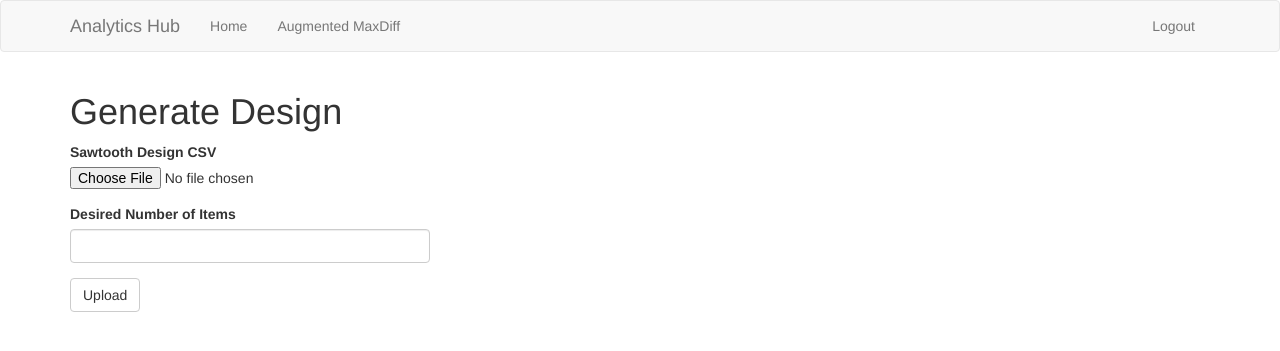
After one commit to ScottGuthart/analytics, a Flask app: page /augmd/designer in a window 1280 px wide. The commit adds this page. Shown: the top 351 px of the page. Run offline with Flask 2, Linux system fonts and the light colour scheme; a user stored in the database is signed in; tables that the repository leaves empty hold one stand-in row (values such as "Sample post"); some libraries are stand-ins or nearby versions.

Commit message:
added augmd designer

```diff
--- a/app/augmd/forms.py
+++ b/app/augmd/forms.py
@@ -1,10 +1,20 @@
 from flask_wtf import FlaskForm
-from flask_wtf.file import FileField, FileRequired, DataRequired, FileAllowed
-from wtforms import SubmitField
+from flask_wtf.file import FileField, FileRequired, FileAllowed
+from wtforms import SubmitField, IntegerField
+from wtforms.validators import ValidationError,  InputRequired
 
-class FileForm(FlaskForm):
+class PairsForm(FlaskForm):
     max_diff_data = FileField('Max Diff Data', validators=[FileRequired(), FileAllowed(['xlsx'])])
     ranking_data = FileField('Ranking Data', validators=[FileRequired(), FileAllowed(['xlsx'])])
     design = FileField('Max Diff Design', validators=[FileRequired(), FileAllowed(['xlsx'])])
     win_loss_rates = FileField('Win / Loss Rates', validators=[FileRequired(), FileAllowed(['xlsx'])])
     submit = SubmitField('Upload', validators=[])
+
+class DesignForm(FlaskForm):
+    design = FileField('Sawtooth Design CSV', validators=[FileRequired(), FileAllowed(['csv'])])
+    num_to_keep = IntegerField('Desired Number of Items', validators=[InputRequired()])
+    submit = SubmitField('Upload', validators=[])
+
+    def validate_num_to_keep(self, num_to_keep):
+        if num_to_keep.data < 10:
+            raise ValidationError("Please enter the number of items you'd like in the final design here")
--- a/app/augmd/routes.py
+++ b/app/augmd/routes.py
@@ -1,6 +1,6 @@
 # todo: write method to save form files
 from app.augmd import bp
-from app.augmd.forms import FileForm
+from app.augmd.forms import PairsForm, DesignForm
 from werkzeug.utils import secure_filename
 import os
 from flask import render_template, send_file, flash, current_app
@@ -8,20 +8,22 @@ import pandas as pd
 import numpy as np
 from tempfile import mkstemp
 from zipfile import ZipFile
-from flask_login import login_required, current_user
+from flask_login import login_required
 from app.auth.confirm import check_confirmed
+from app.augmd.pairs import prep, pairs
+from app.augmd.save_user_file import save_user_file
+from app.augmd.designer import designer
 
-@bp.route('/', methods=['GET','POST'])
-@bp.route('/index', methods=['GET','POST'])
+@bp.route('/pairs', methods=['GET','POST'])
 @login_required
 @check_confirmed
-def index():
-    form = FileForm()
+def create_pairs():
+    form = PairsForm()
     if form.validate_on_submit():
-        md = pd.read_excel(save_excel(form.max_diff_data.data, 'md'))
-        rank = pd.read_excel(save_excel(form.ranking_data.data, 'rank'))
-        design = pd.read_excel(save_excel(form.design.data, 'design'))
-        wl_rates = list(pd.read_excel(save_excel(form.win_loss_rates.data, 'wl_rates'))['Wins'].values)
+        md = pd.read_excel(save_user_file(form.max_diff_data.data, 'md', 'xlsx'))
+        rank = pd.read_excel(save_user_file(form.ranking_data.data, 'rank', 'xlsx'))
+        design = pd.read_excel(save_user_file(form.design.data, 'design', 'xlsx'))
+        wl_rates = list(pd.read_excel(save_user_file(form.win_loss_rates.data, 'wl_rates', 'xlsx'))['Wins'].values)
         wl_rates = [int(r) for r in wl_rates if not np.isnan(r)]
 
         data = prep(md, rank)
@@ -45,152 +47,20 @@ def index():
         #return send_file(output_filename, mimetype='text/csv',as_attachment=True)
         return send_file(zip_fn, mimetype='application/zip',as_attachment=True)
 
-    return render_template('augmd/index.html', title="Augmented MaxDiff", form=form)
+    return render_template('augmd/pairs.html', title="Augmented MaxDiff Pairs", form=form)
 
+@bp.route('/designer', methods=['GET','POST'])
+@login_required
+@check_confirmed
+def create_design():
+    form = DesignForm()
+    if form.validate_on_submit():
+        design = pd.read_csv(save_user_file(form.design.data, 'design', 'csv'))
+        num_to_keep = form.num_to_keep.data
 
-def save_excel(data, name):
-    if not os.path.exists(current_app.instance_path):
-        os.mkdir(current_app.instance_path)
-    if not os.path.exists(os.path.join(current_app.instance_path, 'files')):
-        os.mkdir(os.path.join(current_app.instance_path, 'files'))
-    if not os.path.exists(os.path.join(current_app.instance_path, 'files', current_user.username)):
-        os.mkdir(os.path.join(current_app.instance_path, 'files', current_user.username))
-    filename = os.path.join(current_app.instance_path, 'files', current_user.username, f'{name}.xlsx')
-    data.save(filename)
-    return filename
+        design = designer(design, num_to_keep)
+        output_filename = save_user_file(data=None, name='output', ext='csv')
+        design.to_csv(output_filename, index=False)
+        return send_file(output_filename, mimetype='text/csv',as_attachment=True)
 
-def prep(md, rank):
-    # md file
-    w_cols =  [col for col in md if col.startswith("*MDWORST")] ## Include support for custom prefix or set format
-    b_cols =  [col for col in md if col.startswith("*MDBEST")]
-
-    ordered_bw = []
-    for i in range(0, len(b_cols)):
-        ordered_bw.append(b_cols[i])
-        ordered_bw.append(w_cols[i])
-
-    md_cols = ['responseid', 'respid', 'hVersion'] + ordered_bw
-
-    final_md = md[md_cols].copy()
-    md_col_names = ['responseid','respid','maxdiffversion']
-    for i in range(1, len(b_cols)+1):
-        md_col_names.append(f'B{i}')
-        md_col_names.append(f'W{i}')
-    final_md.columns = md_col_names
-
-    # rank file
-
-    #r_cols = [col for col in rank if col.startswith('*RANK')]
-    b_ranks = [col for col in rank if col.startswith('*RANKBEST')]
-    w_ranks = [col for col in rank if col.startswith('*RANKWORST')]
-
-    rank_data = {}
-    for i in range(0, len(rank)):
-        best_ranks = rank[b_ranks].loc[i][(~rank[b_ranks].loc[i].isna())].sort_values()
-        best_list = [int(item.split('_')[1]) for item in best_ranks.index]
-
-        worst_ranks = rank[w_ranks].loc[i][(~rank[w_ranks].loc[i].isna())].sort_values()
-        worst_list = [int(item.split('_')[1]) for item in worst_ranks.index]
-
-        rank_data[ rank.loc[i]['respid'] ] = best_list + worst_list
-
-    rank_col_names = []
-    rank_col_names += [f'Best{i}' for i in range(1, len(best_list)+1)]
-    rank_col_names += [f'Worst{i}' for i in range(1, len(worst_list)+1)]
-
-    final_ranks = pd.DataFrame.from_dict(rank_data, orient='index', columns=rank_col_names)
-    final_ranks.reset_index(inplace = True)
-    final_ranks.columns = ['respid'] + list(final_ranks.columns[1:])
-
-    final_ranks.head(1)
-
-    ## Merge MD and Rank files
-    final_prepped = final_md.merge(final_ranks,on='respid',how='outer')
-    final_prepped.set_index('responseid', inplace = True)
-
-    return final_prepped
-
-def pairs(data, design, wl_rates):
-    md_tasks = max([int(col[1:]) for col in data.columns if col.startswith('B') and len(col)< 4])
-    ranked_items = max([int(col[4:]) for col in data.columns if col.startswith('Best')])
-    rank_cols = data.columns[-ranked_items*2:]
-    md_cols = [col for col in data.columns if len(col) < 5]
-
-    streamlined_data = []
-    streamlined_cols = ['CaseID', 'Set', 'Position', 'Items', 'Response']
-    key_data = []
-    key_cols = ['respid', 'Choice Set', 'Item A', 'Item B']
-    middle_data = []
-    middle_cols = ['respid', 'Version', 'Task', 'Middle A', 'Middle B']
-
-    for i in data.index: # for each respondent
-        rank_data = data.loc[i][rank_cols]
-        best_ranks = rank_data[:ranked_items]
-        worst_ranks = rank_data[ranked_items:]
-
-        # create pairs from ranks (one down)
-    #     best_pairs = [[best_ranks[i], best_ranks[i+1]] for i in range(0, ranked_items-1)]
-    #     worst_pairs = [[worst_ranks[i], worst_ranks[i+1]] for i in range(0, ranked_items-1)]
-
-        # create pairs from ranks (differential)
-        best_pairs = []
-        worst_pairs = []
-
-        # keep track of items
-        best_labels = []
-        worst_labels = []
-
-        for r, best in enumerate(best_ranks): # r = rank of current item
-            for w in range(0, wl_rates[r]): # wl_rates[r] = number of wins for current item
-                best_pairs.append([best, best_ranks[r+1+w]])
-                best_labels.append([f'Best{r+1}', f'Best{r+1+w+1}'])
-
-        for r, worst in enumerate(worst_ranks): # r = rank of current item
-            for l in range(0, wl_rates[-1-r]): # wl_rates[-1-r] = number of wins for current item (goes backwards through list)
-                worst_pairs.append([worst_ranks[r-1-l], worst])
-                worst_labels.append([f'Worst{r+1}', f'Worst{r-1-l+1}'])
-
-
-        md_data = data.loc[i][md_cols]
-        version = int( data.loc[i]['maxdiffversion'] )
-        respid = int( data.loc[i]['respid'] )
-
-        md_pairs_BvM = []
-        md_pairs_MvW = []
-        BvM_labels = []
-        MvW_labels = []
-
-        # create pairs from MD data
-        for task in range(1, md_tasks+1):
-            items = design[(design['Version'] == version) & (design['Set'] == task)].values[0][2:] # removes version and task cols, selecting only items
-            items = items[~np.isnan(items)] # removes blank items
-
-            best = md_data[(task-1)*2] # finds appropriate best data index from current task...
-            worst = md_data[(task-1)*2+1] #... if current task = 2, best = 2, worst = 3  check out the structure of md_data to understand (B1, W1, B2, W2)
-
-            middles = [item for item in items if item not in [best, worst]] # a list of all items in the design that aren't best or worst
-            middle_data += [ [respid, version, task] + middles ]
-#             md_pairs_BvM.append([best, worst])
-#             BvM_labels.append([f'B{task}', f'W{task}'])
-            for m, middle in enumerate(middles):
-                md_pairs_BvM.append([best, middle])
-                md_pairs_MvW.append([middle, worst])
-                BvM_labels.append([f'B{task}', f'M{task}{chr(ord("A")+m)}'])
-                MvW_labels.append([f'M{task}{chr(ord("A")+m)}', f'W{task}'])
-
-        all_pairs = best_pairs + md_pairs_BvM + md_pairs_MvW + worst_pairs
-        all_labels = best_labels + BvM_labels + MvW_labels + worst_labels
-
-        key_data += [ [i, l+1, all_labels[l][0], all_labels[l][1]] for l in range(0, len(all_labels)) ]
-
-        for s, pair in enumerate(all_pairs):
-            streamlined_data.append([respid, s+1, 1, pair[0], 1])
-            streamlined_data.append([respid, s+1, 2, pair[1], -1])
-
-    streamlined_df = pd.DataFrame(streamlined_data, columns = streamlined_cols)
-    key_df = pd.DataFrame(key_data, index=range(1, len(key_data)+1), columns=key_cols)
-    key_df.set_index('respid', inplace=True)
-    middle_df = pd.DataFrame(middle_data, columns=middle_cols)
-    middle_df.set_index('respid', inplace=True)
-
-    return streamlined_df, key_df, middle_df
+    return render_template('augmd/designer.html', title="Augmented MaxDiff Designer", form=form)
--- /dev/null
+++ b/app/templates/augmd/designer.html
@@ -0,0 +1,11 @@
+{% extends 'base.html' %}
+{% import 'bootstrap/wtf.html' as wtf %}
+
+{% block app_content %}
+    <h1>Generate Design</h1>
+    <div class="row">
+        <div class="col-md-4">
+            {{ wtf.quick_form(form) }}
+        </div>
+    </div>
+{% endblock %}
--- a/app/templates/base.html
+++ b/app/templates/base.html
@@ -1,8 +1,12 @@
 {% extends 'bootstrap/base.html' %}
+{% import "bootstrap/fixes.html" as fixes %}
 
 {% block head %}
 {{super()}}
 <link rel="shortcut icon" href="{{ url_for('static', filename='favicon.ico') }}">
+<script src="https://code.jquery.com/jquery-3.3.1.slim.min.js" integrity="sha384-q8i/X+965DzO0rT7abK41JStQIAqVgRVzpbzo5smXKp4YfRvH+8abtTE1Pi6jizo" crossorigin="anonymous"></script>
+<script src="https://cdnjs.cloudflare.com/ajax/libs/popper.js/1.14.3/umd/popper.min.js" integrity="sha384-ZMP7rVo3mIykV+2+9J3UJ46jBk0WLaUAdn689aCwoqbBJiSnjAK/l8WvCWPIPm49" crossorigin="anonymous"></script>
+<script src="https://stackpath.bootstrapcdn.com/bootstrap/4.1.3/js/bootstrap.min.js" integrity="sha384-ChfqqxuZUCnJSK3+MXmPNIyE6ZbWh2IMqE241rYiqJxyMiZ6OW/JmZQ5stwEULTy" crossorigin="anonymous"></script>
 {% endblock %}
 
 {% block title %}
@@ -13,7 +17,7 @@
     <nav class="navbar navbar-default">
         <div class="container">
             <div class="navbar-header">
-                <button type="button" class="navbar-toggle collapsed" data-toggle="collapse" data-target="#bs-example-navbar-collapse-1" aria-expanded="false">
+                <button type="button" class="navbar-toggle collapsed" data-toggle="collapse" data-target="#navbarNavDropdown" aria-controls="navbarNavDropdown" aria-expanded="false" aria-label="Toggle navigation">
                     <span class="sr-only">Toggle navigation</span>
                     <span class="icon-bar"></span>
                     <span class="icon-bar"></span>
@@ -21,12 +25,18 @@
                 </button>
                 <a class="navbar-brand" href="{{ url_for('main.index') }}">Analytics Hub</a>
             </div>
-            <div class="collapse navbar-collapse" id="bs-example-navbar-collapse-1">
+            <div class="collapse navbar-collapse" id="navbarNavDropdown">
                 <ul class="nav navbar-nav">
                     <li><a href="{{ url_for('main.index') }}">Home</a></li>
-                </ul>
-                <ul class="nav navbar-nav">
-                    <li><a href="{{ url_for('augmd.index') }}">Augmented MaxDiff</a></li>
+                    <li class="nav-item dropdown">
+                        <a class="nav-link dropdown-toggle" href="#" id="navbarDropdownMenuLink" role="button" data-toggle="dropdown" aria-haspopup="true" aria-expanded="false">
+                           Augmented MaxDiff
+                        </a>
+                        <div class="dropdown-menu" aria-labelledby="navbarDropdownMenuLink">
+                            <a class="dropdown-item" href="{{ url_for('augmd.create_design')}}">Designer</a><br>
+                            <a class="dropdown-item" href="{{ url_for('augmd.create_pairs')}}">Pairs</a>
+                        </div>
+                    </li>
                 </ul>
                 <ul class="nav navbar-nav navbar-right">
                     {% if current_user.is_anonymous %}
```
Also changed, not shown: app/augmd/designer.py (added, +26 -0 lines), app/augmd/pairs.py (added, +138 -0 lines), app/augmd/save_user_file.py (added, +15 -0 lines), app/static/favicon (1).ico (added), app/static/favicon.png (added), app/templates/augmd/pairs.html (renamed from app/templates/augmd/index.html).
